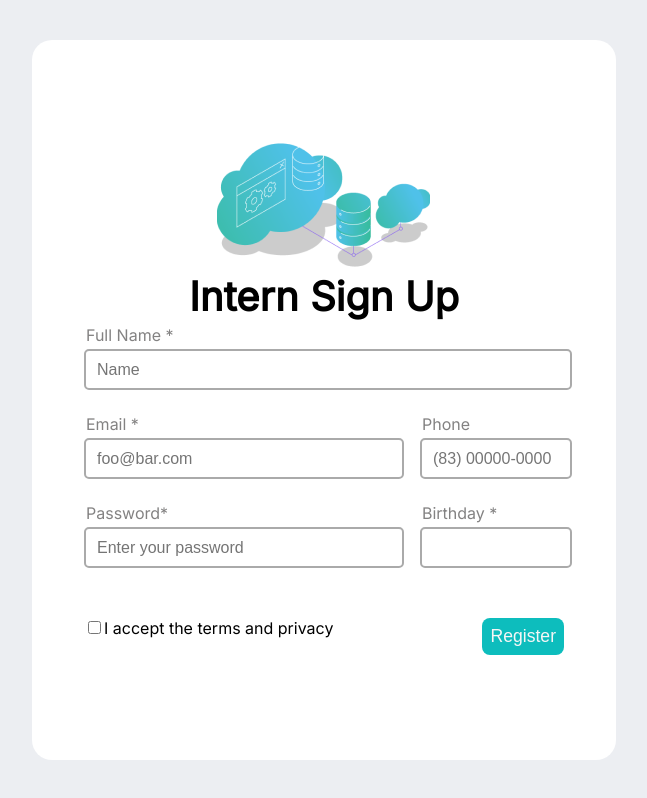
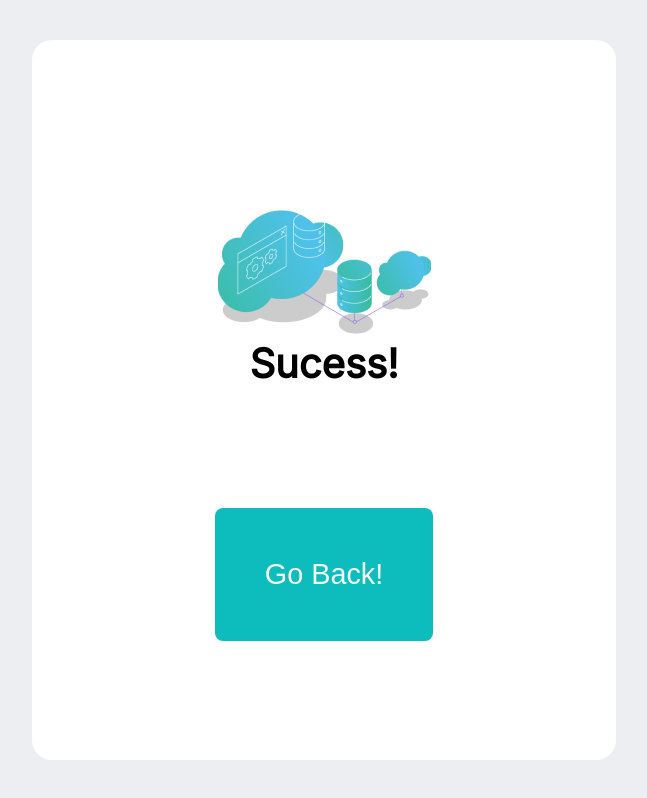
Before and after one commit to FernandoValentim43/React-Login-Page, a React (Vite) app: page / in a window 1280 px wide. Shown: the top 798 px of the page, without its empty margins (316-963 px from the left). Built offline with nearby package versions, Linux system fonts and the light colour scheme.

Commit message:
Feat: Return Page

```diff
--- a/package.json
+++ b/package.json
@@ -10,6 +10,7 @@
   "dependencies": {
     "react": "^18.0.0",
     "react-dom": "^18.0.0",
+    "react-input-mask": "^2.0.4",
     "react-router-dom": "^6.3.0",
     "styled-components": "^5.3.5"
   },
--- a/src/App.jsx
+++ b/src/App.jsx
@@ -1,8 +1,11 @@
 import Home from './pages/Home.jsx'
+import Sucess from './pages/Succes.jsx'
+
+
 
 function App() {
   return (
-    <Home/>
+    <Sucess/>
   )
 }
 
--- a/src/components/Input.jsx
+++ b/src/components/Input.jsx
@@ -3,7 +3,7 @@ export default function Input(props) {
     return (
         <div>
             <p>{props.name}</p>
-            <input tag={props.tag} type={props.tsype} placeholder={props.placeholder}/>
+            <input tag={props.tag} type={props.type} placeholder={props.placeholder}/>
             <p className="error">{props.error}</p>
         </div>
     )
--- /dev/null
+++ b/src/components/InputMaskTel.jsx
@@ -0,0 +1,14 @@
+import React from "react";
+import InputMask from "react-input-mask";
+
+const MaskedInput = (props) => {
+  return (
+    <>
+      <p>{props.name}</p>
+      <InputMask mask="(99) 99999 9999" />
+      <p className="error">{props.error}</p>
+    </>
+  );
+};
+
+export default MaskedInput;
--- /dev/null
+++ b/src/components/ReturnButton.jsx
@@ -0,0 +1,9 @@
+export default function (props) {
+
+
+    return (
+          <div >
+            <button className="sucess">{props.name}</button>
+          </div>
+    );
+  }
--- a/src/pages/Home.jsx
+++ b/src/pages/Home.jsx
@@ -10,6 +10,7 @@ import CardHead from "../components/CardHead"; //img and title
 import Input from "../components/Input"; //inputs
 import CheckBox from "../components/checkbox.jsx"; //checkbox item
 import Button from "../components/Button.jsx";
+import MaskedInput from "../components/InputMaskTel";
 
 
 
@@ -33,7 +34,8 @@ export default function Home() {
 
        <div className="third-container">
 
-        <Input tag="phone" name="Phone" type="tel" placeholder="(83) 00000-0000" error="Phone Invalid" />
+        {/* <Input tag="phone" name="Phone" type="tel" placeholder="(83) 00000-0000" error="Phone Invalid" /> */}
+        <MaskedInput name="Phone" placeholder="(83) 00000-0000" error="Phone Invalid" />
         <Input name="Birthday * " type="date" error="Age Invalid" />
        </div>
 
@@ -46,7 +48,7 @@ export default function Home() {
         </div>
 
        <div className="button-div">
-         <ButtomStyle >
+         <ButtomStyle color="red" >
           <Button tag="button" name="Register"/>
         </ButtomStyle>
        </div>
--- /dev/null
+++ b/src/pages/Succes.jsx
@@ -0,0 +1,25 @@
+import "../styles/input.css";
+
+import { Card } from "../styles/styledComponents/card.js"; //card styled
+import { ButtomStyle } from "../styles/styledComponents/buttomStyle.js" ; // checkbox style
+
+//react-components
+import CardHead from "../components/CardHead"; //img and title
+import ReturnButton from "../components/ReturnButton.jsx";
+
+
+
+
+
+export default function Sucess() {
+    return (
+     <section>
+       <Card>
+        <CardHead title="Sucess!" />
+        <ButtomStyle >
+          <ReturnButton tag="sucess" name="Go Back!"/>
+        </ButtomStyle>
+       </Card>
+     </section>
+    );
+  }
--- a/src/styles/input.css
+++ b/src/styles/input.css
@@ -59,5 +59,5 @@ p {
   margin-bottom: 0px;
   font-size: 0.9rem;
 
-  visibility: hidden;
+  visibility: visible;
 }
--- a/src/styles/styledComponents/buttomStyle.js
+++ b/src/styles/styledComponents/buttomStyle.js
@@ -1,6 +1,5 @@
 import styled from "styled-components";
 export const ButtomStyle = styled.section`
-
 button {
     cursor: pointer;
     font-size: 1.1em;
@@ -11,4 +10,11 @@ button {
     background-color: #0DBDBD;
 }
 
+
+.sucess{
+    margin-top: 15vh;
+    font-size: 1.8em;
+    padding: 50px;
+}
+
 `;
```
Also changed, not shown: 1 other file (tests, documents, lock files or other folders).
